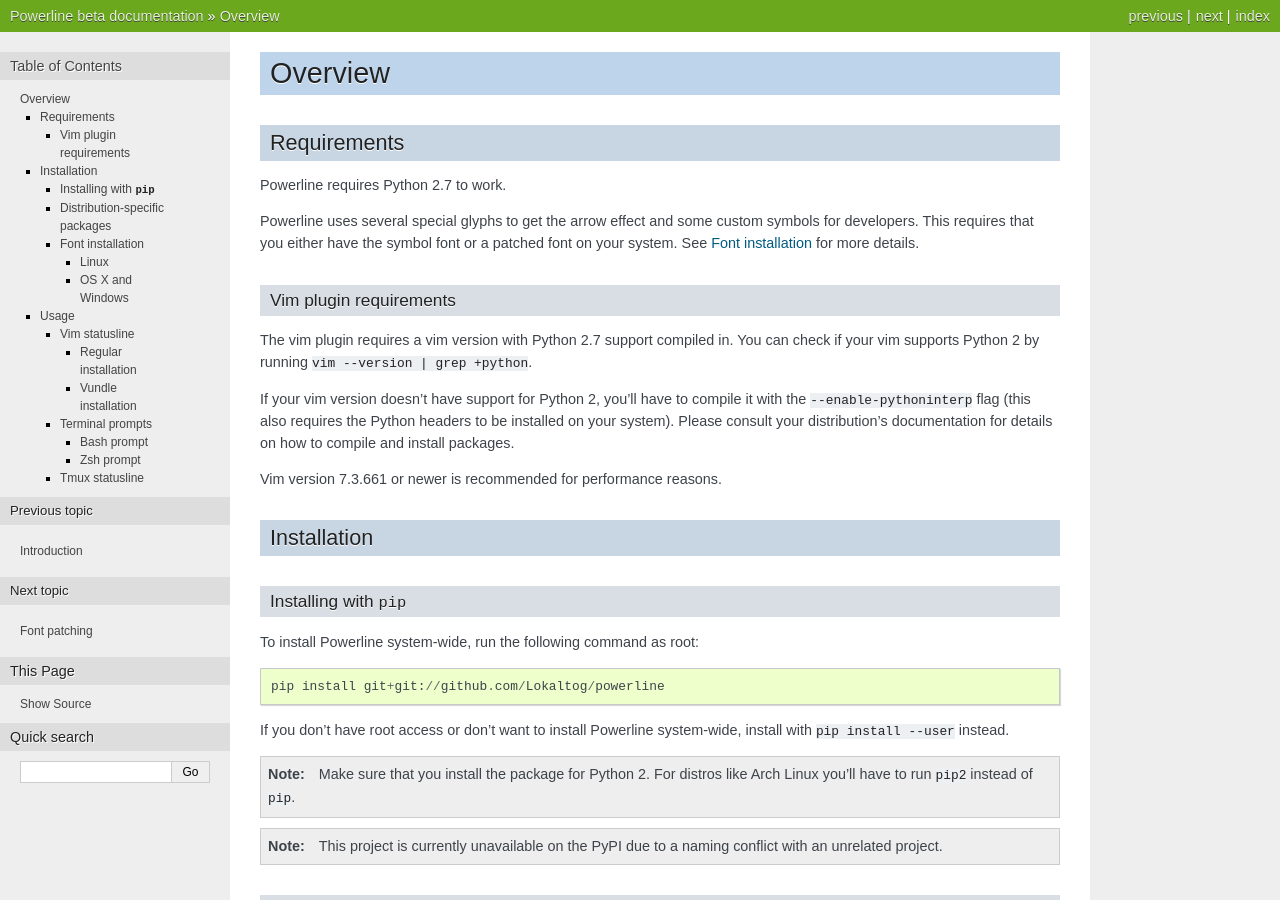
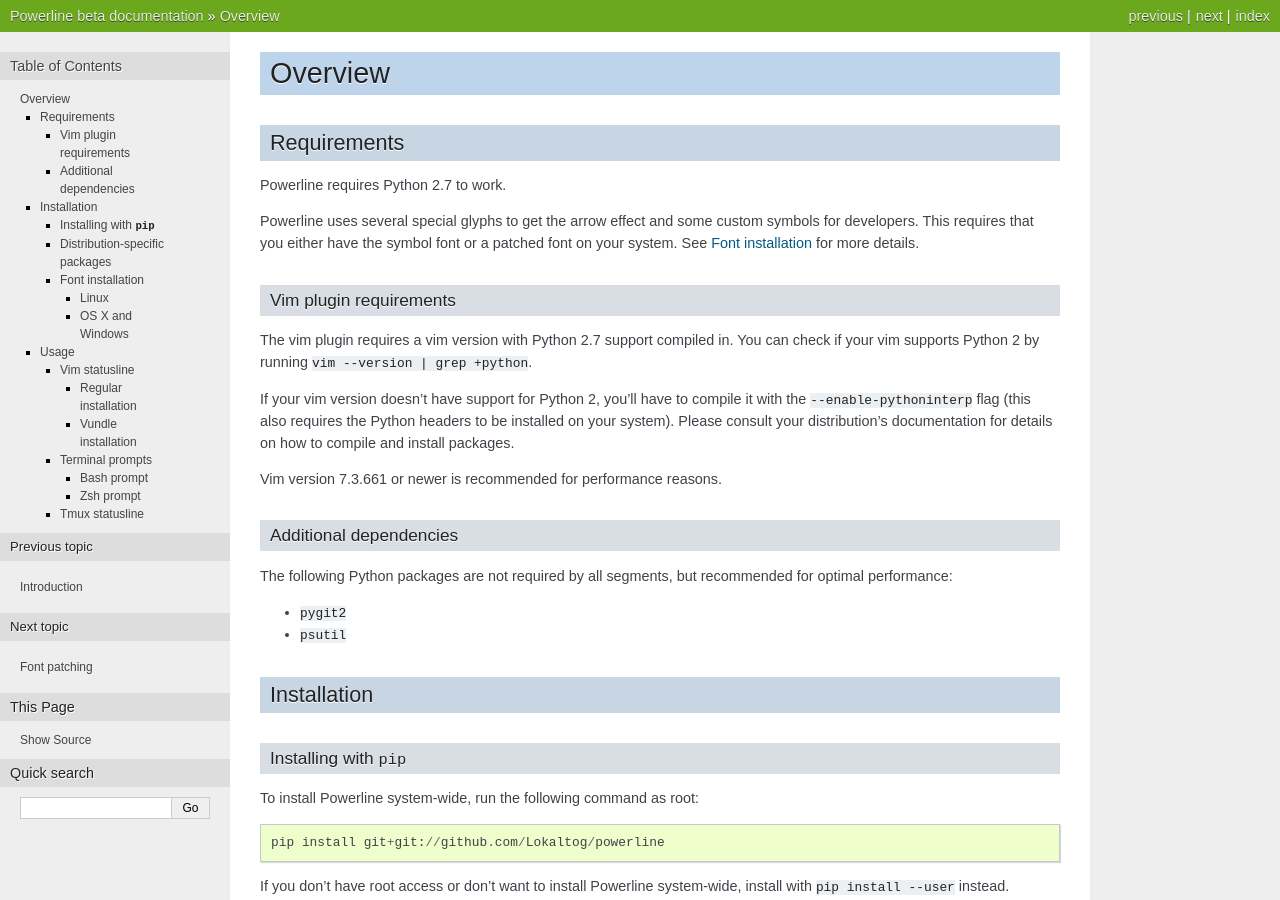
Before and after one commit to someyooyo/someyooyo, a Sphinx documentation site: the page built from docs/source/overview.rst, in a window 1280 px wide and 900 px high. Built offline with Sphinx 7.4.7, drawn with Linux system fonts in a browser that asks for light colours.

Commit message:
Add additional dependency info

```diff
--- a/docs/source/overview.rst
+++ b/docs/source/overview.rst
@@ -25,6 +25,15 @@ distribution's documentation for details on how to compile and install
 packages.
 
 Vim version 7.3.661 or newer is recommended for performance reasons.
+
+Additional dependencies
+^^^^^^^^^^^^^^^^^^^^^^^
+
+The following Python packages are not required by all segments, but
+recommended for optimal performance:
+
+* ``pygit2``
+* ``psutil``
 
 Installation
 ------------
```
